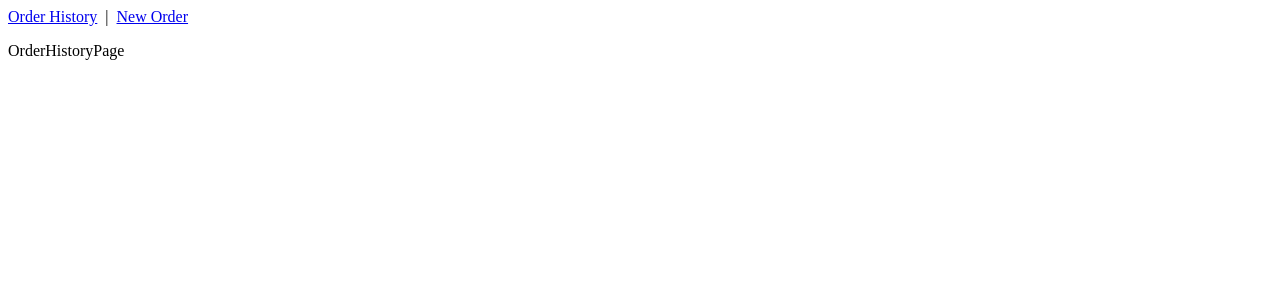
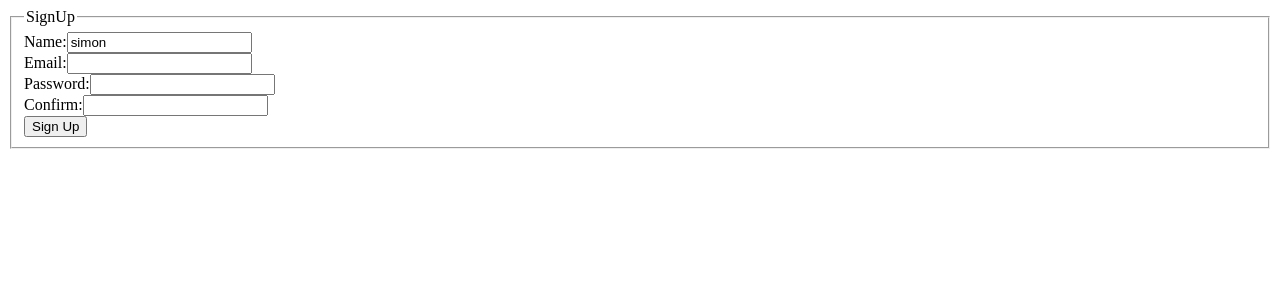
Before and after one commit to MollyMai99/MERN, a React (Vite) app: page /orders in a window 1280 px wide. Shown: the top 300 px of the page. Built offline with nearby package versions, Linux system fonts and the light colour scheme.

Commit message:
feat: add SignUpForm class component

```diff
--- /dev/null
+++ b/src/components/SignUpForm/SignUpForm.jsx
@@ -0,0 +1,74 @@
+import { Component } from "react";
+
+export default class SignUpForm extends Component {
+  state = {
+    name: "simon",
+    email: "",
+    password: "",
+    confirm: "",
+    error: "",
+  };
+
+  handleChange = (event) => {
+    const { name, value } = event.target;
+
+    this.setState({ ...this.state, [name]: value });
+  };
+
+  handleSubmit = (event) => {
+    event.preventDefault();
+    alert(JSON.stringify(this.state));
+  };
+
+  render() {
+    return (
+      <form onSubmit={this.handleSubmit}>
+        <fieldset>
+          <legend>SignUp</legend>
+
+          <label>
+            Name:
+            <input
+              name="name"
+              value={this.state.name}
+              onChange={this.handleChange}
+            />
+          </label>
+          <br />
+
+          <label>
+            Email:
+            <input
+              name="email"
+              value={this.state.email}
+              onChange={this.handleChange}
+            />
+          </label>
+          <br />
+
+          <label>
+            Password:
+            <input
+              name="password"
+              value={this.state.password}
+              onChange={this.handleChange}
+            />
+          </label>
+          <br />
+
+          <label>
+            Confirm:
+            <input
+              name="confirm"
+              value={this.state.confirm}
+              onChange={this.handleChange}
+            />
+          </label>
+          <br />
+
+          <button>Sign Up</button>
+        </fieldset>
+      </form>
+    );
+  }
+}
--- a/src/pages/App/App.jsx
+++ b/src/pages/App/App.jsx
@@ -11,7 +11,7 @@ const log = debug("mern:pages:App:App");
 
 function App() {
   // eslint-disable-next-line no-unused-vars
-  const [user, setUser] = useState("a");
+  const [user, setUser] = useState();
   log("user %o", user);
 
   if (!user) {
--- a/src/pages/AuthPage/AuthPage.jsx
+++ b/src/pages/AuthPage/AuthPage.jsx
@@ -1,3 +1,9 @@
+import SignUpForm from "../../components/SignUpForm/SignUpForm";
+
 export default function AuthPage() {
-  return <p>AuthPage</p>;
+  return (
+    <>
+      <SignUpForm />
+    </>
+  );
 }
```
Also changed, not shown: src/utilities/users-api.js (added), src/utilities/users-service.js (added).
